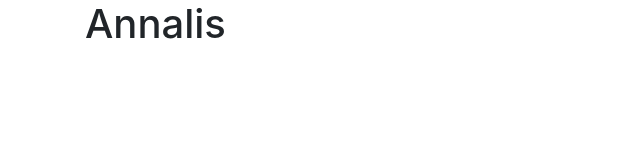
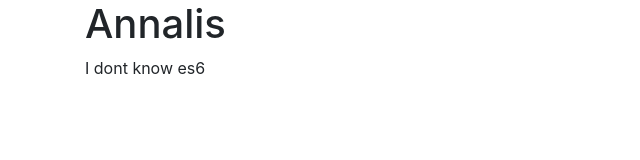
Before and after one commit to Annaliskirwa/_App_Ocho, an Angular app: page / in a window 1280 px wide. Shown: the top 160 px of the page, without its empty margins (0-640 px from the left). Built offline with nearby package versions, Linux system fonts and the light colour scheme.

Commit message:
Using es6 template syntax

```diff
--- a/src/app/app.component.ts
+++ b/src/app/app.component.ts
@@ -2,7 +2,8 @@ import { Component } from '@angular/core';
 
 @Component({
   selector: 'app-root',
-  template: '<h1>Annalis</h1>',
+  template: `<h1>Annalis</h1>
+  <p>I dont know es6 </p>`,
   styleUrls: ['./app.component.css']
 })
 export class AppComponent {
```
